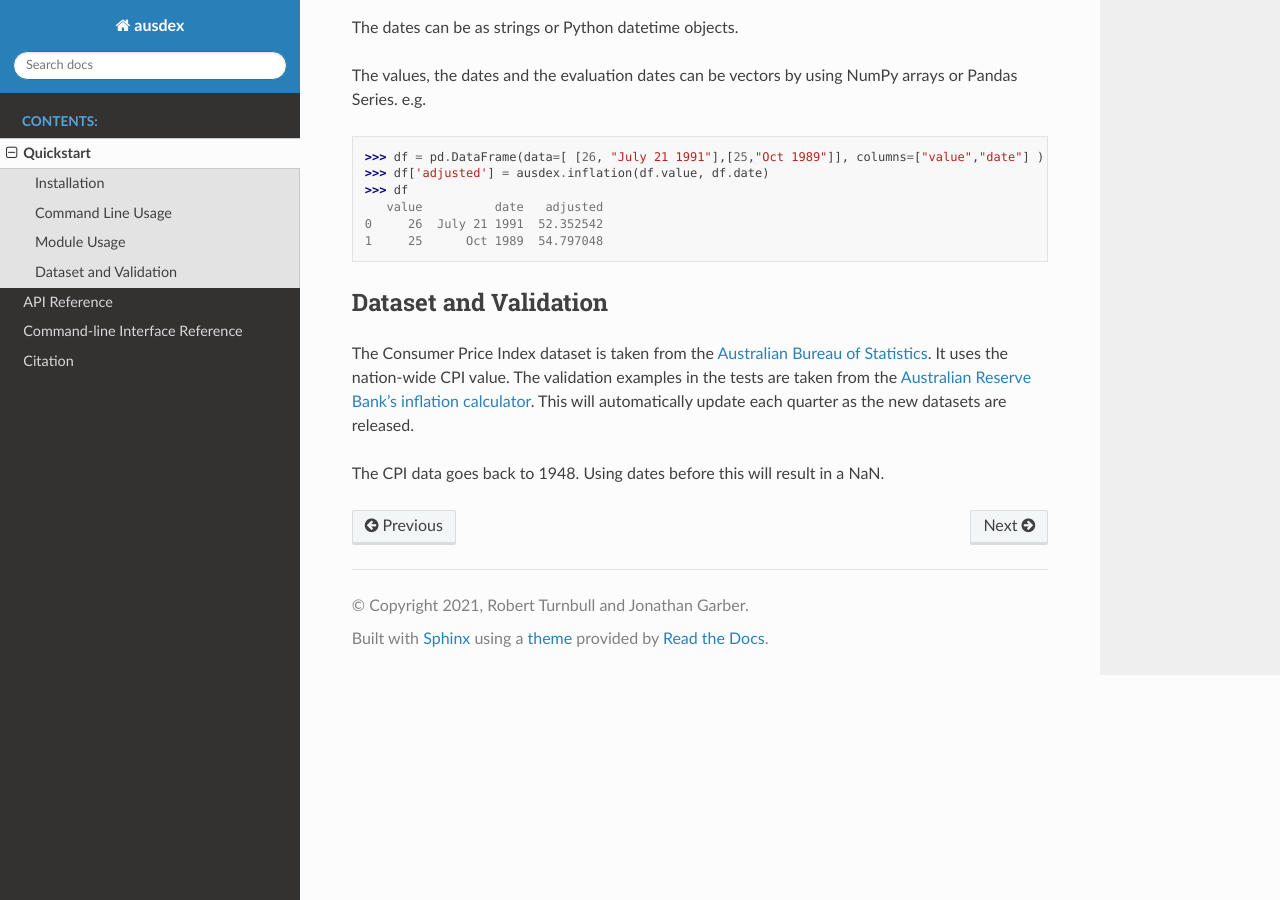
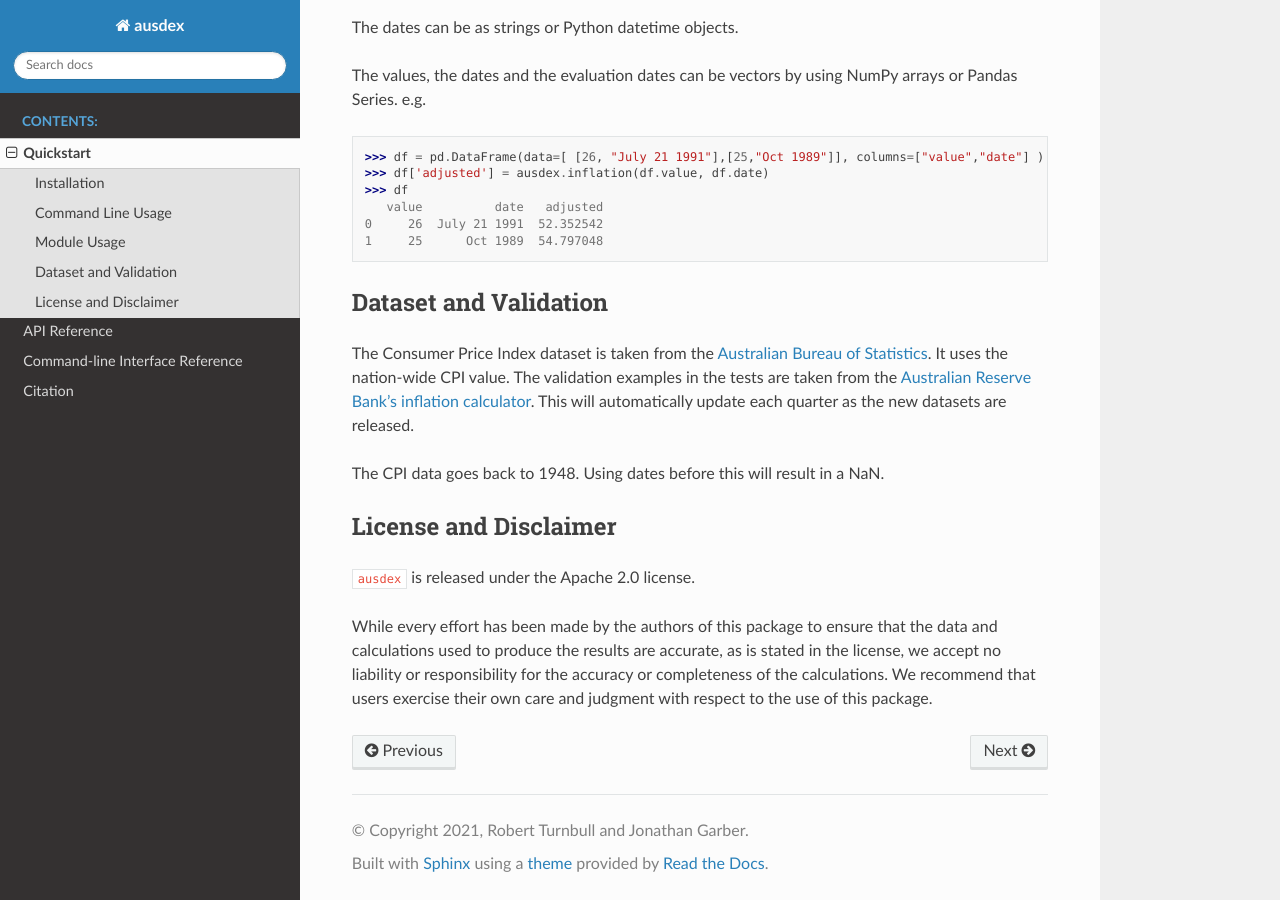
Before and after one commit to rbturnbull/ausdex, a Sphinx documentation site: the page built from docs/quickstart.md, in a window 1280 px wide and 900 px high, scrolled down 1037 px. Built offline with Sphinx 7.4.7 and the Read the Docs theme 2.0.0, drawn with Linux system fonts in a browser that asks for light colours.

Commit message:
:abc: making disclaimer of license explicit in readme and docs

```diff
--- a/docs/quickstart.md
+++ b/docs/quickstart.md
@@ -55,3 +55,10 @@ The values, the dates and the evaluation dates can be vectors by using NumPy arr
 The Consumer Price Index dataset is taken from the [Australian Bureau of Statistics](https://www.abs.gov.au/statistics/economy/price-indexes-and-inflation/consumer-price-index-australia). It uses the nation-wide CPI value. The validation examples in the tests are taken from the [Australian Reserve Bank's inflation calculator](https://www.rba.gov.au/calculator/). This will automatically update each quarter as the new datasets are released.
 
 The CPI data goes back to 1948. Using dates before this will result in a NaN.
+
+## License and Disclaimer
+
+`ausdex` is released under the Apache 2.0 license.
+
+While every effort has been made by the authors of this package to ensure that the data and calculations used to produce the results are accurate, as is stated in the license, we accept no liability or responsibility for the accuracy or completeness of the calculations.
+We recommend that users exercise their own care and judgment with respect to the use of this package.
```
Also changed, not shown: README.md (+8 -1 lines).
